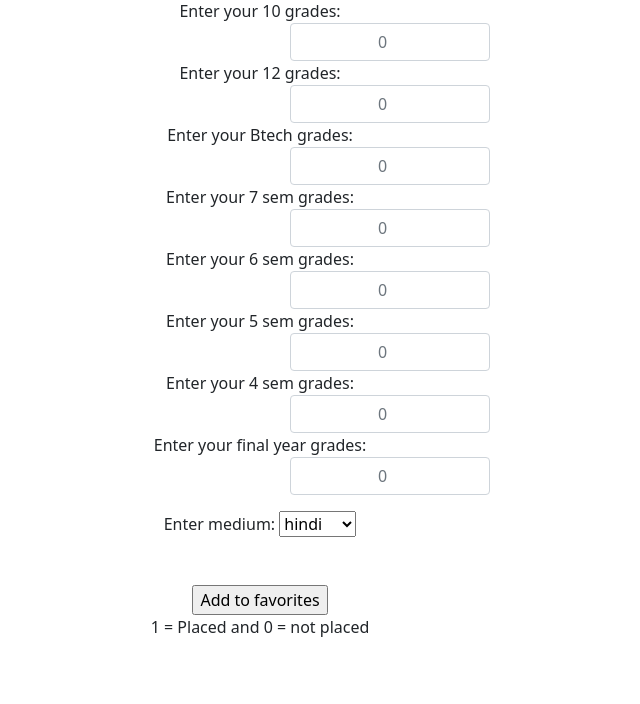
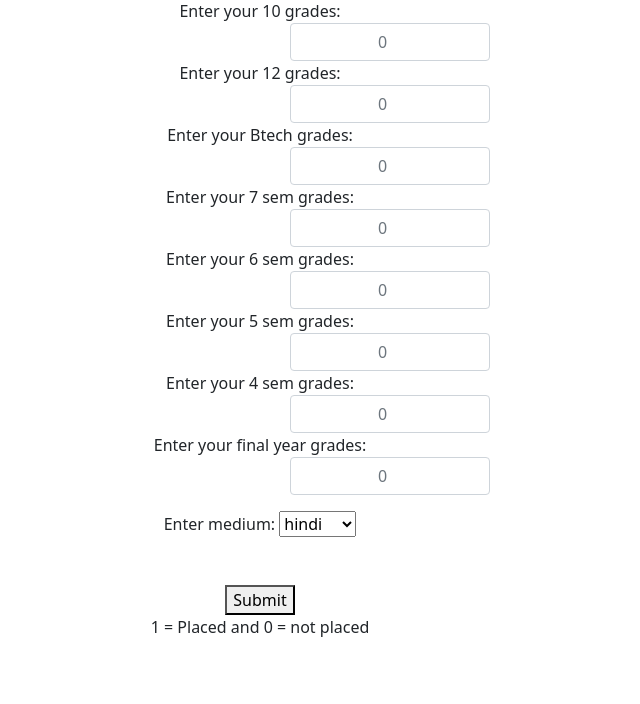
Before and after one commit to nehakhatri2021/project6, a Flask app: page / in a window 1280 px wide. Shown: the part 226-930 px from the top of the page, without its empty margins (380-1020 px from the left). Run offline with Flask 2, Linux system fonts and the light colour scheme; parts of the project's set-up code (start-up, migrations or seed data) failed here and were passed over.

Commit message:
Update index.html

```diff
--- a/templates/index.html
+++ b/templates/index.html
@@ -90,9 +90,7 @@ div {text-align: center;}
 <br>
 
 <br>
-<input class="btn-76"
-       type="button"
-       value="Add to favorites">
+<button type="submit">Submit</button>
 <br>
 <p> 1 = Placed and 0 = not placed </p>
 </form>
```
